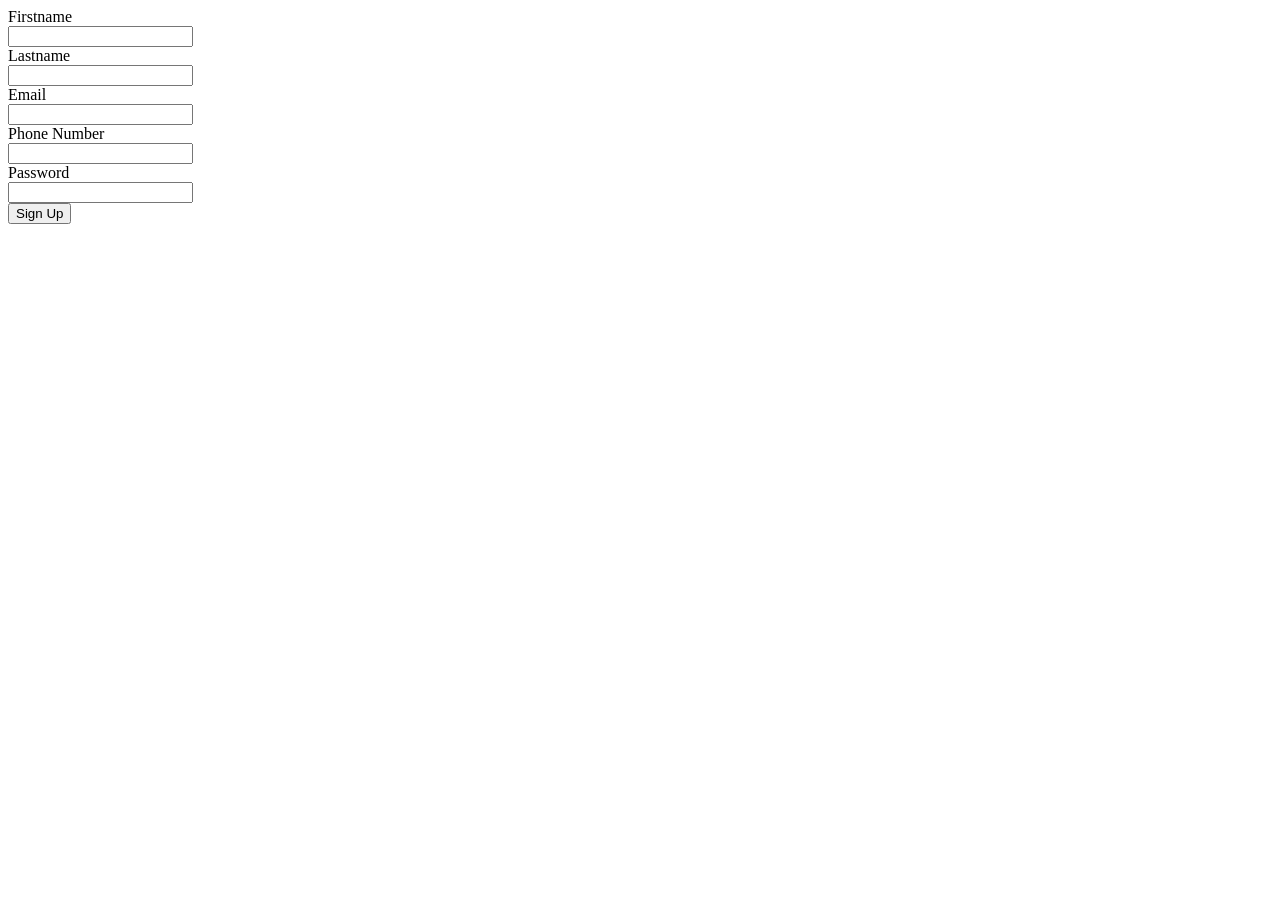
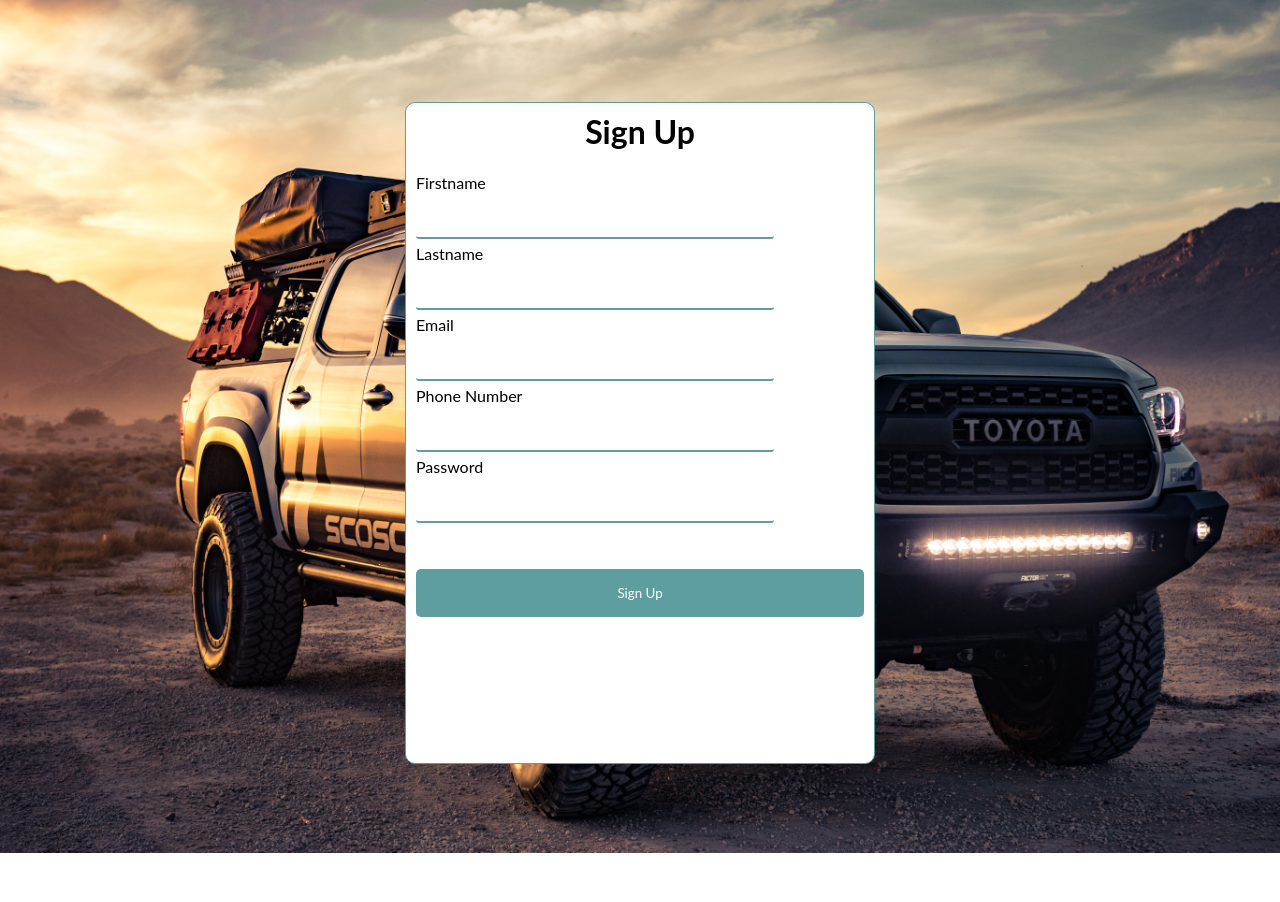
Before and after one commit to Shady-Rouk/Terminal_Unit_4, a Flask app: page /sign_up in a window 1280 px wide. Before the commit the page ends 224 px from the top, so only its background shows below. Run offline with Flask 2, Linux system fonts and the light colour scheme; parts of the project's set-up code (start-up, migrations or seed data) failed here and were passed over; some libraries are stand-ins or nearby versions.

Commit message:
working on signin/up

```diff
--- a/static/css/style.css
+++ b/static/css/style.css
@@ -385,3 +385,48 @@ body {
     margin-top: 0;
 
   }
+
+  .form{
+    margin: auto;
+    margin-top: 8%;
+    width: 35%;
+    height: 80%;
+    border: 1px solid cadetblue;
+    padding: 10px;
+    border-radius: 10px;
+    background-color: white;
+  }
+
+  body.signin, body.signup{
+    background: url(../images/002.jpg);
+    background-repeat: no-repeat;
+    background-size: cover;
+    height: 100%;
+  }
+
+  html.signin, html.signup{
+      height: 100%;
+  }
+
+  .form input[type=text], .form input[type=password], .form input[type=email]{
+    width: 80%;
+    padding: 12px 20px;
+    margin: 5px 0;
+    box-sizing: border-box;
+    border: none;
+    border-bottom: 2px solid cadetblue;
+    border-radius: 3px;
+  }
+
+  .form-submit{
+    background-color: cadetblue;
+    border: none;
+    color: white;
+    padding: 16px 32px;
+    text-decoration: none;
+    margin: auto;
+    margin-top: 9%;
+    cursor: pointer;
+    width: 100%;
+    border-radius: 5px;
+  }
--- a/templates/sign_up.html
+++ b/templates/sign_up.html
@@ -1,32 +1,36 @@
 <!DOCTYPE html>
-<html>
+<html class="signup
     <head>
         <title>Sign Up</title>
         <meta charset="utf8">
+        <meta name="viewport" content="width=device-width, initial-scale=1.0, shrink-to-fit=no" />
+        <link rel="stylesheet" href="../static/css/style.css">
     </head>
-    <body>
+    <body class="signup">
+        <div class="form">
+            <center><h1>Sign Up</h1></center>
             <form method="POST" action="/sign_up">
                 <label for="firstname">Firstname</label>
                 <br>
-            <input type="text" name="firstname">
+                <input type="text" name="firstname" class="form" required>
                 <br>
                 <label for="lastname">Lastname</label>
                 <br>
-            <input type="text" name="lastname">
+                <input type="text" name="lastname" class="form" required>
                 <br>
                 <label for="email">Email</label>
                 <br>
-            <input type="email" name="email">
+                <input type="email" name="email" class="form" required>
                 <br>
                 <label for="phone">Phone Number</label>
                 <br>
-            <input type="text" name="phone">
+                <input type="text" name="phone" class="form" required>
                 <br>
                 <label for="password">Password</label>
                 <br>
-            <input type="password" name="password">
+                <input type="password" name="password" class="form" required>
                 <br>
-            <input type="submit" value="Sign Up">
+                <input type="submit" value="Sign Up" class="form-submit">
                 <br>
             </form>
     </body>
```
Also changed, not shown: templates/sign_in.html (+10 -6 lines), static/images/002.jpg (added). Lines whose indentation alone changed are shown as unchanged.
